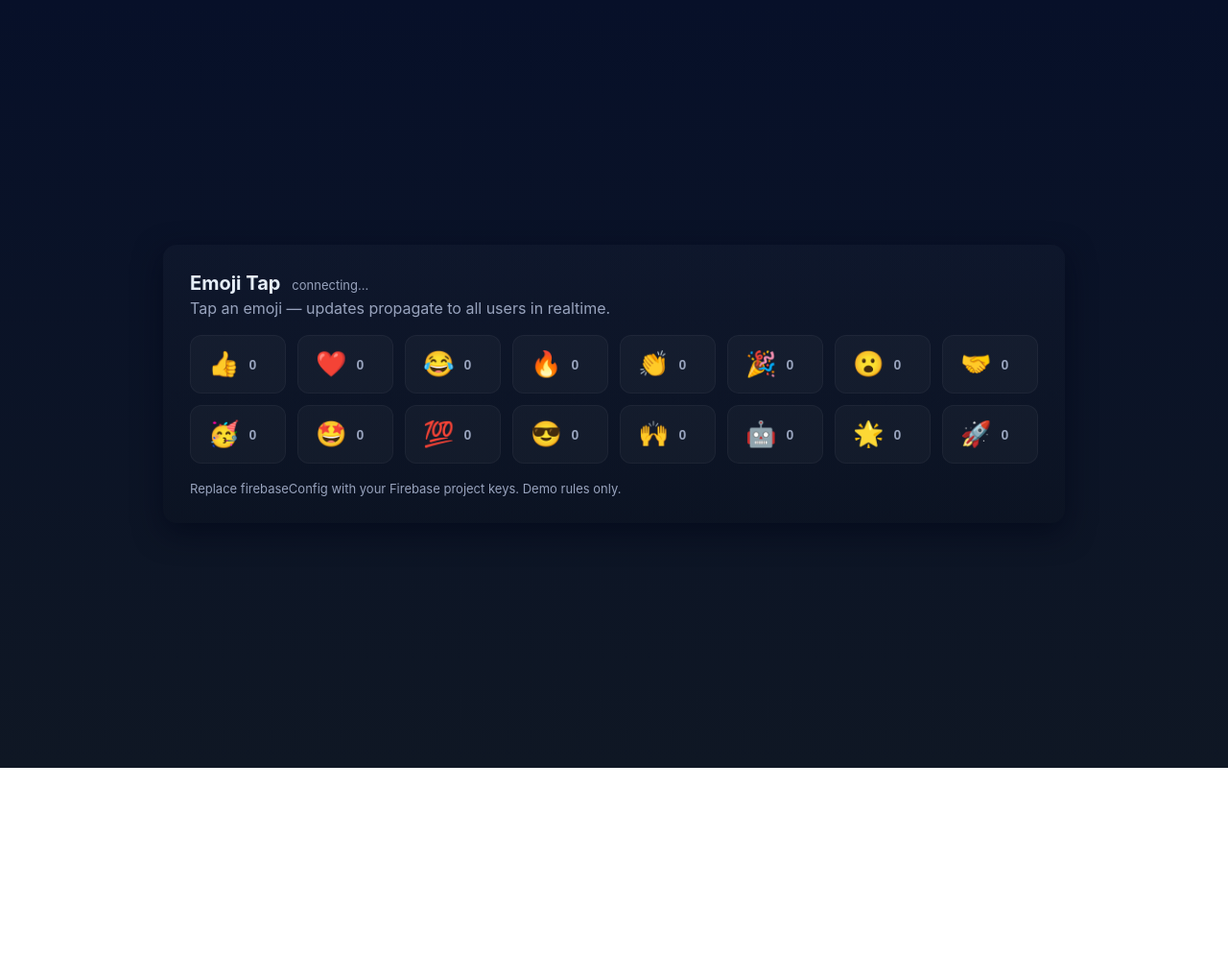
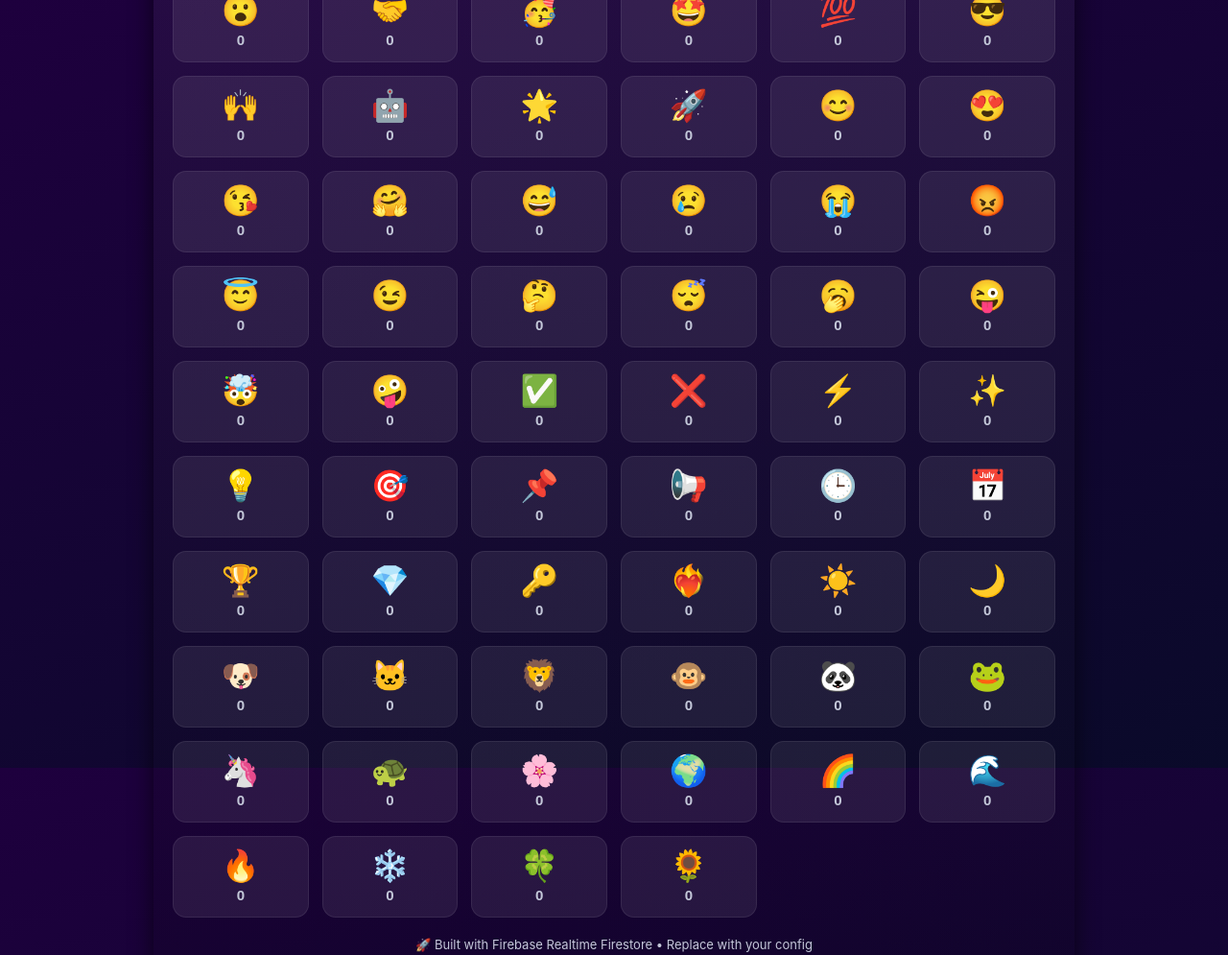
Before and after one commit to hematics43/emoji-tap, a plain HTML site: page index.html in a window 1280 px wide. Shown: the top 995 px of the page at 96% size. Before the commit the page ends 800 px from the top, so only its background shows below. Drawn offline with Linux system fonts and the light colour scheme; no server answers.

Commit message:
Update index.html

```diff
--- a/index.html
+++ b/index.html
@@ -5,45 +5,93 @@
   <meta name="viewport" content="width=device-width,initial-scale=1" />
   <title>Emoji Tap — Real-time</title>
   <style>
-    :root{
-      --bg1:#071029; --bg2:#0f1724; --card: rgba(255,255,255,0.03);
-      --text:#e6eef8; --muted:#98a3bd;
+    :root {
+      --bg1: #1e003e;
+      --bg2: #0a0a2a;
+      --card: rgba(255,255,255,0.08);
+      --text: #ffffff;
+      --muted: #c4c8d9;
     }
-    *{box-sizing:border-box}
-    html,body{height:100%;margin:0;font-family:Inter,system-ui,Segoe UI,Roboto,Arial}
-    body{
-      display:flex;align-items:center;justify-content:center;
-      background:linear-gradient(180deg,var(--bg1),var(--bg2));
-      padding:28px;color:var(--text);
+
+    * { box-sizing: border-box; }
+    html, body {
+      margin: 0; padding: 0; height: 100%;
+      font-family: 'Inter', system-ui, Segoe UI, Roboto, Arial;
+      -webkit-tap-highlight-color: transparent;
     }
-    .wrap{
-      width:100%;max-width:940px;background:linear-gradient(180deg,rgba(255,255,255,0.02),rgba(0,0,0,0.08));
-      border-radius:14px;padding:28px;box-shadow:0 10px 30px rgba(2,6,23,0.6);
+
+    body {
+      display: flex; align-items: center; justify-content: center;
+      background: linear-gradient(160deg,var(--bg1),var(--bg2));
+      padding: 20px; color: var(--text);
     }
-    header{display:flex;align-items:baseline;gap:12px}
-    h1{margin:0;font-size:20px}
-    p.lead{margin:4px 0 18px;color:var(--muted)}
-    .grid{display:flex;gap:12px;flex-wrap:wrap}
-    .btn{
-      background:var(--card);border:1px solid rgba(255,255,255,0.04);padding:14px 18px;border-radius:12px;
-      min-width:100px;display:flex;align-items:center;gap:10px;cursor:pointer;position:relative;user-select:none;
-      transition:transform .14s cubic-bezier(.2,.9,.2,1);
-      font-weight:700;color:var(--text);
+
+    .wrap {
+      width: 100%; max-width: 960px;
+      background: linear-gradient(180deg,rgba(255,255,255,0.05),rgba(0,0,0,0.15));
+      border-radius: 16px; padding: 20px;
+      box-shadow: 0 8px 24px rgba(0,0,0,0.6);
     }
-    .btn:active{ transform: translateY(1px) scale(.98) }
-    .emoji{ font-size:26px; display:inline-block;transform-origin:center; transition:transform .16s; }
-    .btn.tapping .emoji{ transform: scale(1.35) rotate(-8deg); }
-    .count{ font-size:14px;color:var(--muted) }
-    .burst{
-      position:absolute;right:10px;top:8px;width:10px;height:10px;border-radius:999px;
-      background: linear-gradient(90deg,#ffd166,#ff6b6b); box-shadow:0 6px 18px rgba(255,107,107,0.18);
-      animation:pop .9s ease; pointer-events:none;
+
+    header {
+      display: flex; align-items: center; justify-content: space-between;
+      flex-wrap: wrap; gap: 6px;
     }
+    h1 { margin: 0; font-size: 22px; font-weight: 700; }
+    .status { font-size: 13px; color: var(--muted); }
+
+    p.lead {
+      margin: 8px 0 20px; font-size: 15px; color: var(--muted);
+    }
+
+    .grid {
+      display: grid;
+      grid-template-columns: repeat(auto-fill, minmax(120px,1fr));
+      gap: 14px;
+    }
+
+    .btn {
+      background: var(--card);
+      border: 1px solid rgba(255,255,255,0.08);
+      padding: 14px;
+      border-radius: 14px;
+      display: flex; flex-direction: column; align-items: center; justify-content: center;
+      cursor: pointer; position: relative;
+      user-select: none; transition: transform .15s;
+      font-weight: 700; color: var(--text);
+    }
+
+    .btn:active { transform: scale(.96); }
+
+    .emoji { font-size: 32px; line-height: 1; transition: transform .18s; }
+    .btn.tapping .emoji { transform: scale(1.35) rotate(-6deg); }
+
+    .count { font-size: 15px; margin-top: 6px; color: var(--muted); }
+
+    .burst {
+      position: absolute; right: 10px; top: 8px;
+      width: 12px; height: 12px; border-radius: 50%;
+      background: radial-gradient(circle,#ff9d76,#ff6b6b);
+      animation: pop .9s ease; pointer-events:none;
+    }
+
     @keyframes pop {
-      0%{transform:scale(.2);opacity:0}20%{transform:scale(1.4);opacity:1}100%{transform:scale(1);opacity:0}
+      0%{transform:scale(.2);opacity:0}
+      20%{transform:scale(1.4);opacity:1}
+      100%{transform:scale(1);opacity:0}
     }
-    footer{margin-top:18px;color:var(--muted);font-size:13px}
-    .status{float:right;color:var(--muted);font-size:13px}
+
+    footer {
+      margin-top: 20px;
+      font-size: 13px; text-align: center; color: var(--muted);
+    }
+
+    /* Mobile tweaks */
+    @media (max-width: 600px) {
+      h1 { font-size: 18px; }
+      .emoji { font-size: 26px; }
+      .btn { min-width: 90px; padding: 12px; }
+    }
   </style>
 </head>
 <body>
@@ -52,39 +100,46 @@
       <h1>Emoji Tap</h1>
       <div class="status" id="status">connecting…</div>
     </header>
-    <p class="lead">Tap an emoji — updates propagate to all users in realtime.</p>
+    <p class="lead">Tap an emoji — see live reactions update instantly.</p>
 
     <div class="grid" id="grid" aria-live="polite"></div>
 
     <footer>
-      <div>Replace firebaseConfig with your Firebase project keys. Demo rules only.</div>
+      🚀 Built with Firebase Realtime Firestore • Replace with your config
     </footer>
   </div>
 
+  <!-- Firebase SDKs -->
   <script src="https://www.gstatic.com/firebasejs/9.22.1/firebase-app-compat.js"></script>
   <script src="https://www.gstatic.com/firebasejs/9.22.1/firebase-firestore-compat.js"></script>
 
   <script>
-    // ======= CONFIG: replace with your Firebase web app config =======
-    // Import the functions you need from the SDKs you need
+    // ======= CONFIG: Replace with your Firebase config =======
+    const firebaseConfig = {
+      apiKey: "YOUR_API_KEY",
+      authDomain: "YOUR_PROJECT_ID.firebaseapp.com",
+      projectId: "YOUR_PROJECT_ID",
+      storageBucket: "YOUR_PROJECT_ID.appspot.com",
+      messagingSenderId: "YOUR_SENDER_ID",
+      appId: "YOUR_APP_ID"
+    };
+    // ========================================================
 
-// Your web app's Firebase configuration
-const firebaseConfig = {
-  apiKey: "AIzaSyCdGFBx1v5vg-3zeS1e6o_dFGbAwRTPpy4",
-  authDomain: "emoji-tap-demo.firebaseapp.com",
-  projectId: "emoji-tap-demo",
-  storageBucket: "emoji-tap-demo.firebasestorage.app",
-  messagingSenderId: "543784610589",
-  appId: "1:543784610589:web:b89f72234ef4379b134ff4"
-};
+    const EMOJIS = [
+  // Positive Reactions
+  "👍","❤️","😂","🔥","👏","🎉","😮","🤝",
+  "🥳","🤩","💯","😎","🙌","🤖","🌟","🚀",
+  // Emotions
+  "😊","😍","😘","🤗","😅","😢","😭","😡",
+  "😇","😉","🤔","😴","🥱","😜","🤯","🤪",
+  // Symbols
+  "✅","❌","⚡","✨","💡","🎯","📌","📢",
+  "🕒","📅","🏆","💎","🔑","❤️‍🔥","☀️","🌙",
+  // Animals & Nature
+  "🐶","🐱","🦁","🐵","🐼","🐸","🦄","🐢",
+  "🌸","🌍","🌈","🌊","🔥","❄️","🍀","🌻",
+];
 
-    // ==================================================================
-
-    // Expanded emoji set
-    const EMOJIS = [
-      "👍","❤️","😂","🔥","👏","🎉","😮","🤝",
-      "🥳","🤩","💯","😎","🙌","🤖","🌟","🚀"
-    ];
 
     const app = firebase.initializeApp(firebaseConfig);
     const db = firebase.firestore();
@@ -92,7 +147,6 @@ const firebaseConfig = {
     const grid = document.getElementById('grid');
     const status = document.getElementById('status');
     const emojiState = {};
-
     const docId = (emoji) => encodeURIComponent(emoji);
 
     function renderButtons() {
@@ -128,7 +182,6 @@ const firebaseConfig = {
         });
       } catch (err) {
         console.error('Transaction failed', err);
-        // rollback optimistic update silently (no popup)
         const now = (emojiState[emoji]?.count) ?? 1;
         setLocalCount(emoji, Math.max(now - 1, 0), false);
       }
@@ -141,7 +194,7 @@ const firebaseConfig = {
         emojiState[emoji].timer = setTimeout(() => {
           emojiState[emoji].justTapped = false;
           renderButtons();
-        }, 2500);
+        }, 2000);
       }
       renderButtons();
     }
@@ -159,7 +212,7 @@ const firebaseConfig = {
           if (!snap.exists) return;
           const data = snap.data();
           const remoteCount = data.count ?? 0;
-          const justTapped = data.lastTappedAt && (Date.now() - data.lastTappedAt.toMillis() < 2500);
+          const justTapped = data.lastTappedAt && (Date.now() - data.lastTappedAt.toMillis() < 2000);
           const localCount = emojiState[e]?.count ?? 0;
           if (remoteCount >= localCount) {
             setLocalCount(e, remoteCount, justTapped);
```
